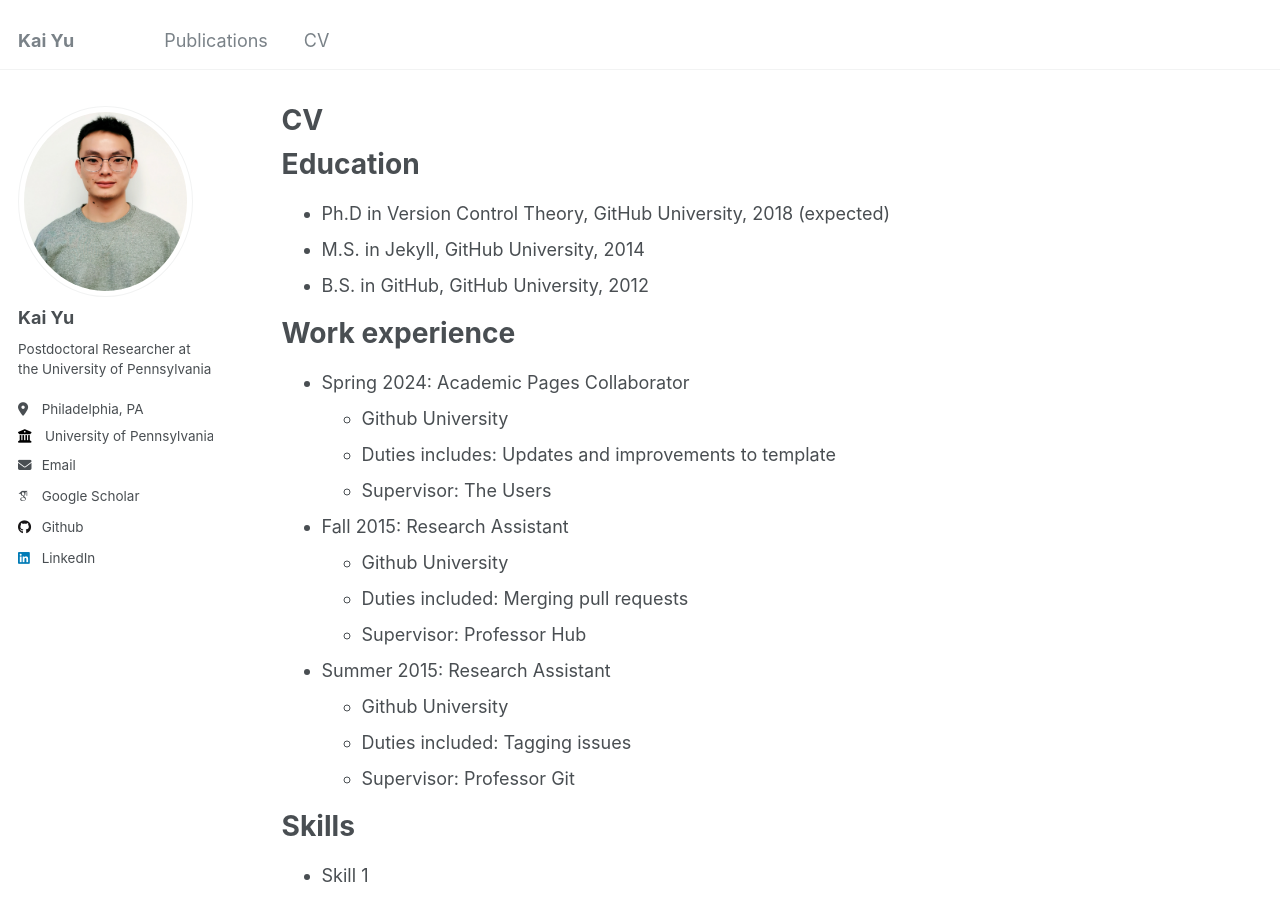
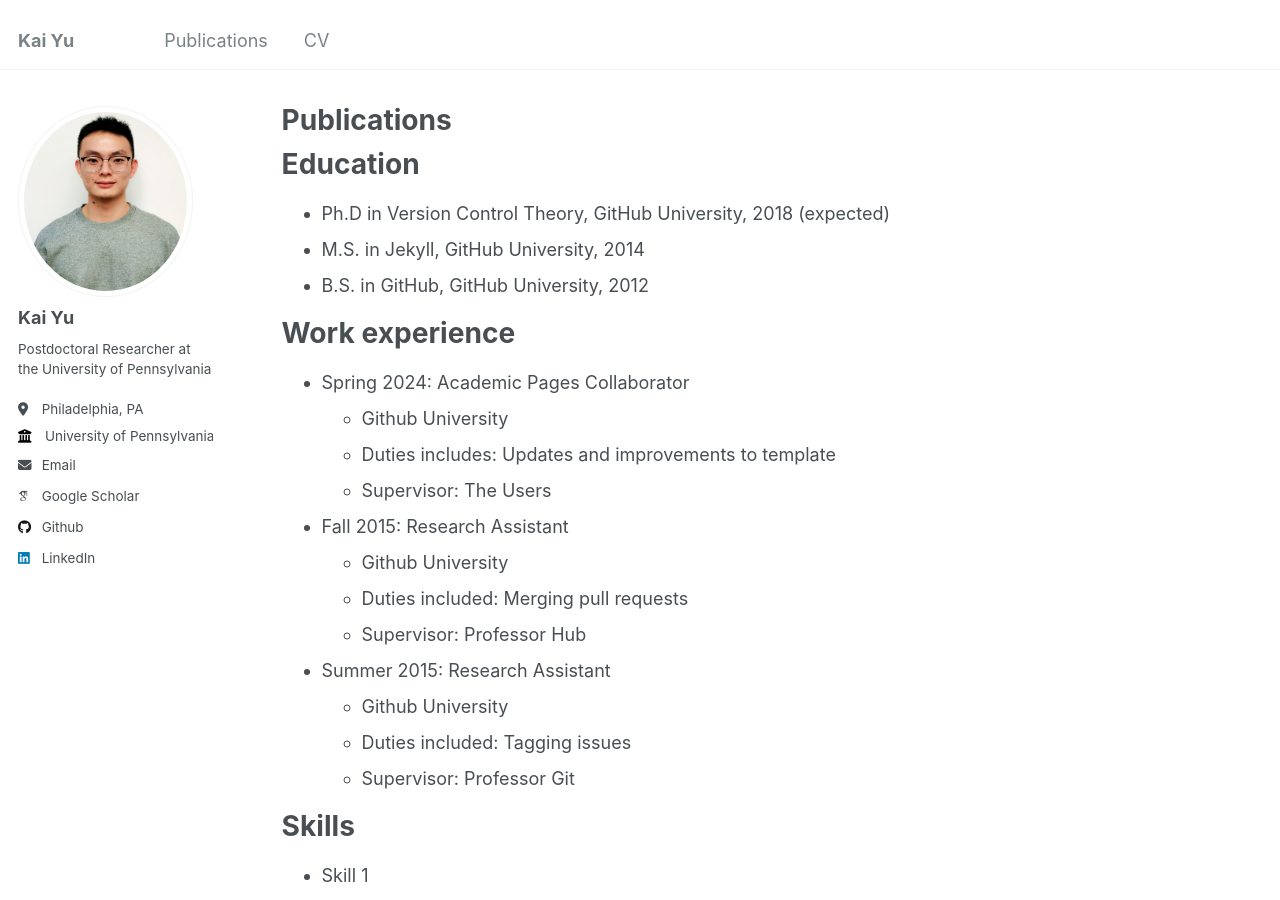
Before and after one commit to yukkai/yukkai.github.io, a Jekyll site: the page built from _pages/publications.md, in a window 1280 px wide and 900 px high. Built offline with Jekyll 4.4.1, drawn with Linux system fonts in a browser that asks for light colours; some web fonts are replaced.

Commit message:
update publications

```diff
--- a/_pages/publications.md
+++ b/_pages/publications.md
@@ -1,10 +1,10 @@
 ---
 layout: archive
-title: "CV"
-permalink: /cv/
+title: "Publications"
+permalink: /publications/
 author_profile: true
-redirect_from:
-  - /resume
+# redirect_from:
+#   - /resume
 ---
 
 {% include base_path %}
```
